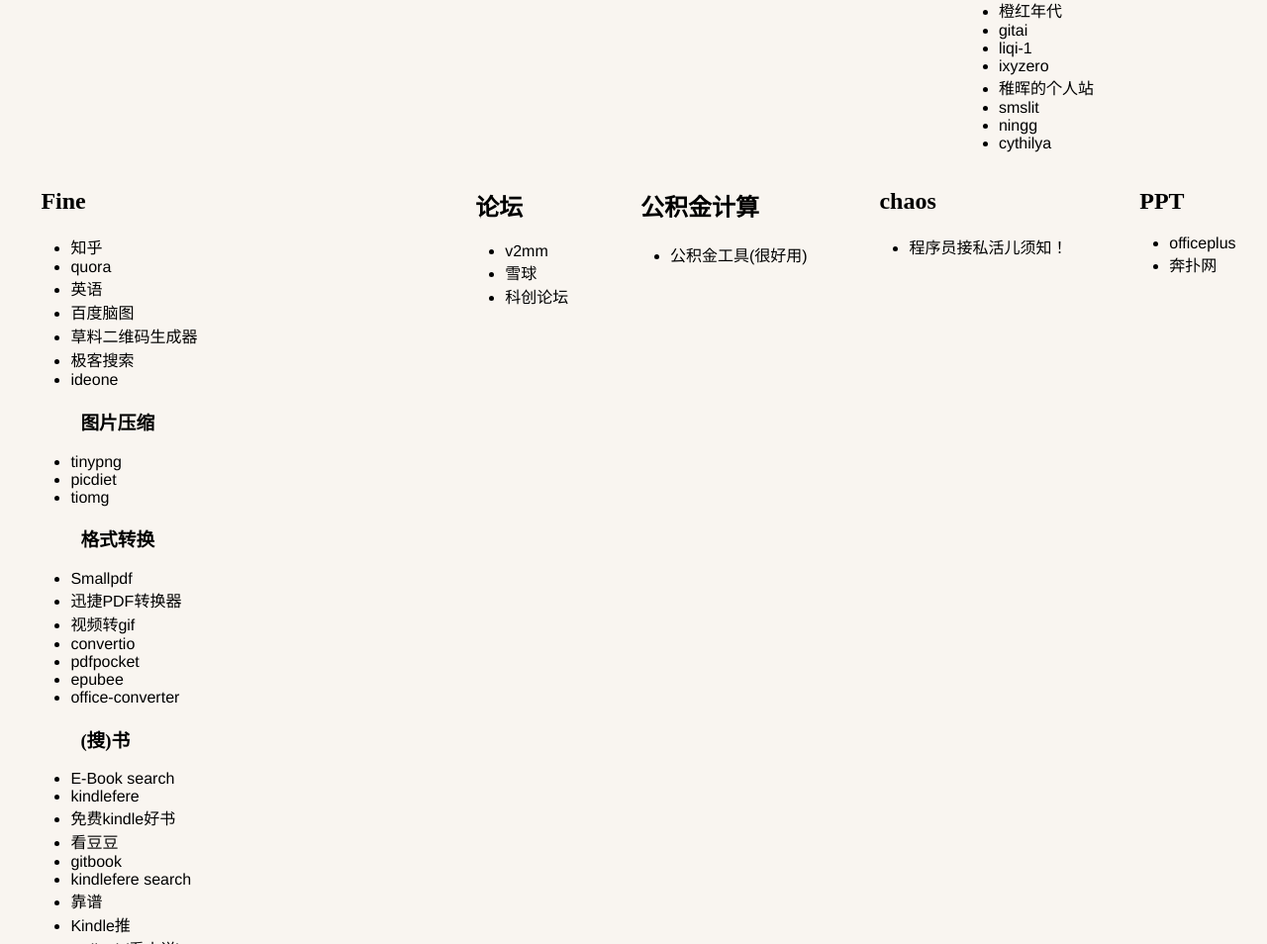
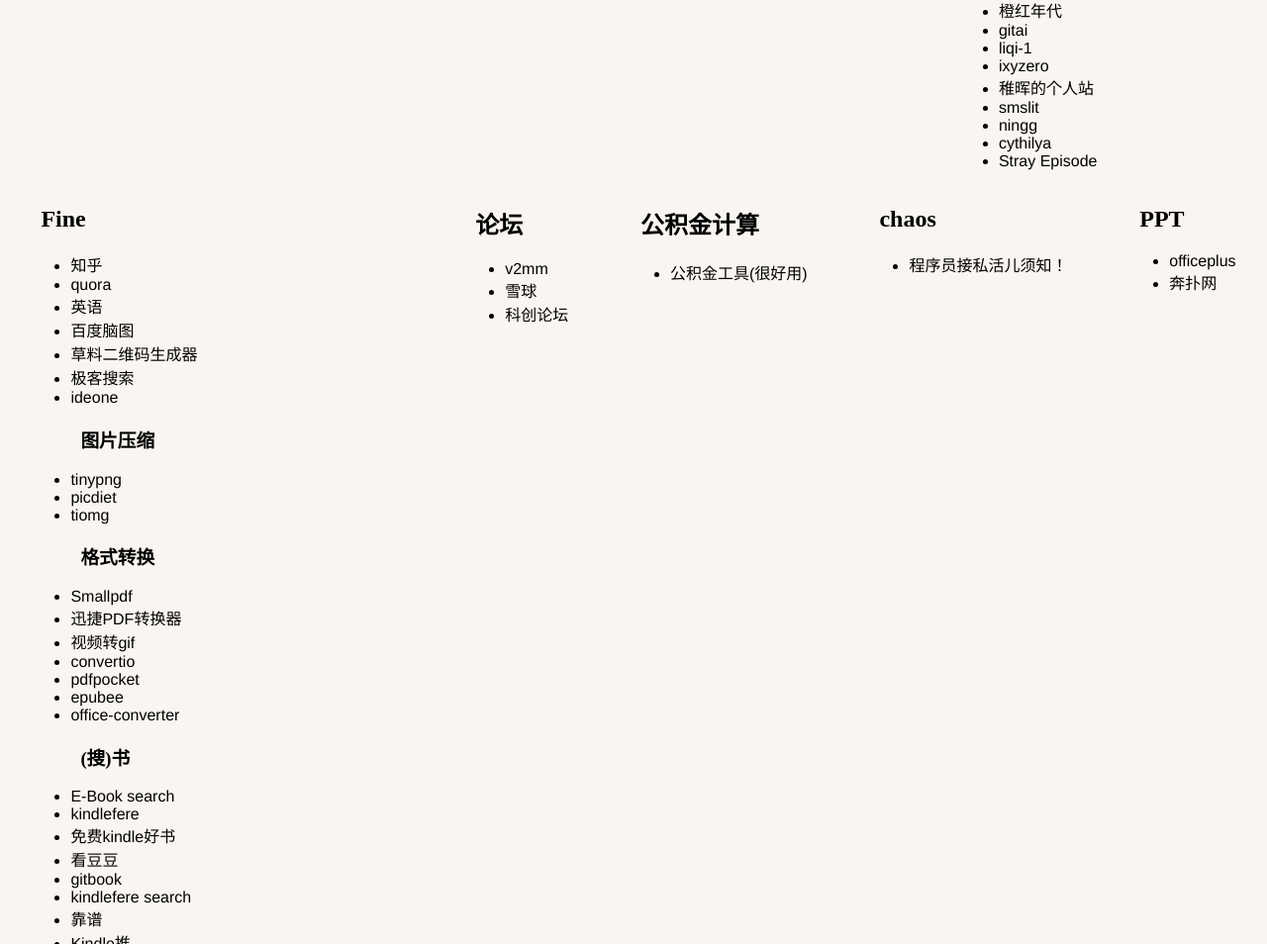
Before and after one commit to iamsail/Resource, a plain HTML site: page index.html in a window 1280 px wide. Shown: the part 3221-4175 px from the top of the page at 99% size. Drawn offline with Linux system fonts and the light colour scheme.

Commit message:
add blog

```diff
--- a/index.html
+++ b/index.html
@@ -486,6 +486,7 @@
                         <li><a href="https://www.smslit.top/" target="_blank" >smslit</a></li>
                         <li><a href="http://ningg.top/" target="_blank" >ningg</a></li>
                         <li><a href="https://cythilya.github.io/" target="_blank" >cythilya</a></li>
+                        <li><a href="https://farer.org/" target="_blank" >Stray Episode</a></li>
                     </ul>
 </section>
 <section>
```
